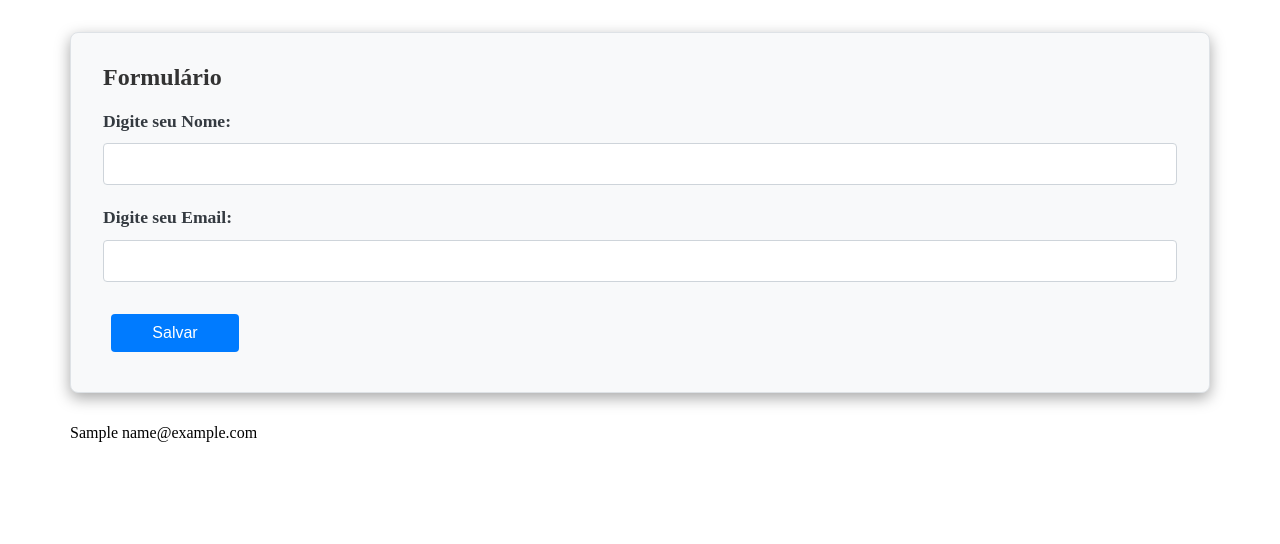
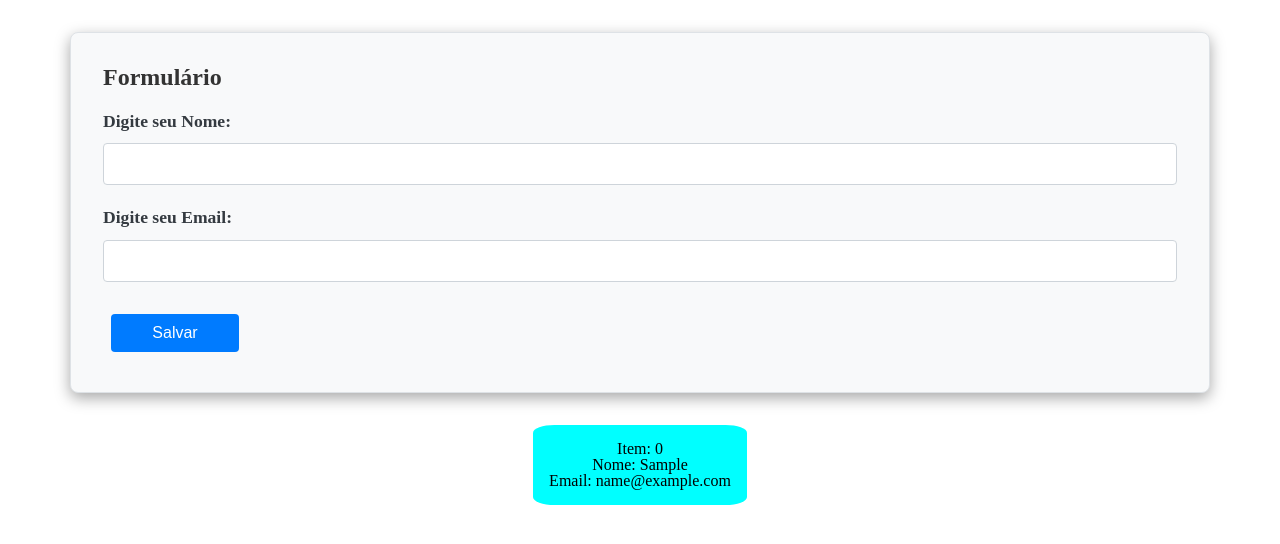
Before and after one commit to AlanAlvesOliveira/proj-angular-framework, a React (Vite) app: page / in a window 1280 px wide. Both pictures are taken after typing "Sample", "name@example.com" into the empty fields and a click on the button "Salvar". Shown: the top 544 px of the page. Built offline with nearby package versions, Linux system fonts and the light colour scheme.

Commit message:
Nova lista

```diff
--- a/src/components/Button/Button.tsx
+++ b/src/components/Button/Button.tsx
@@ -2,13 +2,12 @@ import React from "react";
 import './Button.scss';
 
 interface ButtonPros {
-    label: string;
+    children: React.ReactNode
     onClick?: () => void;
     disabled?: boolean;
-
 }
 
-const Button: React.FC<ButtonPros> = ({ label, disabled = false, onClick }) => {
+const Button: React.FC<ButtonPros> = ({children, disabled = false, onClick }) => {
 
 
     return (
@@ -17,7 +16,7 @@ const Button: React.FC<ButtonPros> = ({ label, disabled = false, onClick }) => {
             onClick={onClick}
             disabled={disabled}
         >
-            {label}
+            {children}
         </button>
     )
 }
--- a/src/components/Form/Form.tsx
+++ b/src/components/Form/Form.tsx
@@ -2,19 +2,16 @@ import React, { useState } from "react";
 import Input from "../Input/Input";
 import Button from "../Button/Button";
 import './Form.scss';
+import FormData from "../../interfaces/formData";
 
-interface FormData {
-    name: string;
-    email: string;
-}
+
+
 
 interface FormProps {
     onSubmitForm: (data: FormData) => void; // Função passada pelo pai
 }
 
 const Form: React.FC<FormProps> = ({onSubmitForm}) => {
-
-
 
 
     const [formData, setFormData] = useState<FormData>({
@@ -43,7 +40,7 @@ const Form: React.FC<FormProps> = ({onSubmitForm}) => {
             <h1>Formulário</h1>
             <Input label="Digite seu Nome" type="text" value={formData.name} name="name" onChange={handleInputChange} />
             <Input label="Digite seu Email" type="text" value={formData.email} name="email" onChange={handleInputChange} />
-            <Button label="Salvar" />
+            <Button>Salvar</Button>
         </form>
 
     );
--- a/src/components/Input/Input.tsx
+++ b/src/components/Input/Input.tsx
@@ -30,6 +30,7 @@ const Input: React.FC<propInput> = ({
         onChange={onChange}
         required={required}
       />
+
     </div>
   );
 }
--- /dev/null
+++ b/src/interfaces/formData.ts
@@ -0,0 +1,5 @@
+interface FormData {
+    name: string;
+    email: string;
+}
+export default FormData;
--- a/src/pages/Home/Home.scss
+++ b/src/pages/Home/Home.scss
@@ -0,0 +1,38 @@
+.alinhamento {
+    display: flex;
+    gap: 1em;
+    flex-wrap: wrap;
+    justify-content: center;
+    position: relative; /* Necessário para manipular posições dos filhos */
+  }
+
+  .itemLista {
+    text-align: center;
+    background-color: aqua;
+    max-width: fit-content;
+    border-radius: 10%;
+    padding: 1em;
+    min-width: 10em;
+
+    /* Inicialmente opaco */
+    opacity: 1;
+
+    /* Transição suave */
+    transition: transform 0.3s ease, top 0.3s ease, left 0.3s ease;
+  }
+
+  .itemLista.animate {
+    animation: fadeInScale 0.5s ease-in-out;
+  }
+
+  /* Animação para novos itens */
+  @keyframes fadeInScale {
+    0% {
+      opacity: 0;
+      transform: scale(0.5);
+    }
+    100% {
+      opacity: 1;
+      transform: scale(1);
+    }
+  }
--- a/src/pages/Home/Home.tsx
+++ b/src/pages/Home/Home.tsx
@@ -1,31 +1,40 @@
-import React, { useState } from 'react'
+import React, { useState } from 'react';
 import Form from '../../components/Form/Form';
+import FormData from '../../interfaces/formData';
+import './Home.scss';
 
-interface FormData {
-    name: string;
-    email: string;
-}
+const Home: React.FC = () => {
+  const [listFormData, setListFormData] = useState<FormData[]>([]);
+  const [animatedIndex, setAnimatedIndex] = useState<number | null>(null);
 
-const Home : React.FC = () => {
+  const handleAddFormData = (novo: FormData) => {
+    setListFormData((prev) => [...prev, novo]);
 
+    // Define o índice do último item adicionado para animar
+    setAnimatedIndex(listFormData.length);
 
-    const [listFormData, setListFormData] = useState<FormData[]>([]);
+    // Remove a animação após um tempo
+    setTimeout(() => setAnimatedIndex(null), 500); // Deve coincidir com o tempo da animação
+  };
 
-    const handleAddFormData = (novo: FormData) => {
-        setListFormData((prev) => [...prev, novo ]);
-    };
+  return (
+    <>
+      <Form onSubmitForm={handleAddFormData} />
 
+      <div className="alinhamento">
+        {listFormData.map((item, index) => (
+          <div
+            key={index}
+            className={`itemLista ${animatedIndex === index ? 'animate' : ''}`}
+          >
+            <h5>Item: {index}</h5>
+            <p>Nome: {item.name} </p>
+            <p>Email: {item.email}</p>
+          </div>
+        ))}
+      </div>
+    </>
+  );
+};
 
-
-    return (
-        <>
-            <Form onSubmitForm={handleAddFormData}/>
-            {
-                listFormData.map((item, index) => (
-                    <p key={index}> {item.name} {item.email}</p>
-                ))
-            }
-        </>
-    )
-};
 export default Home;
```
